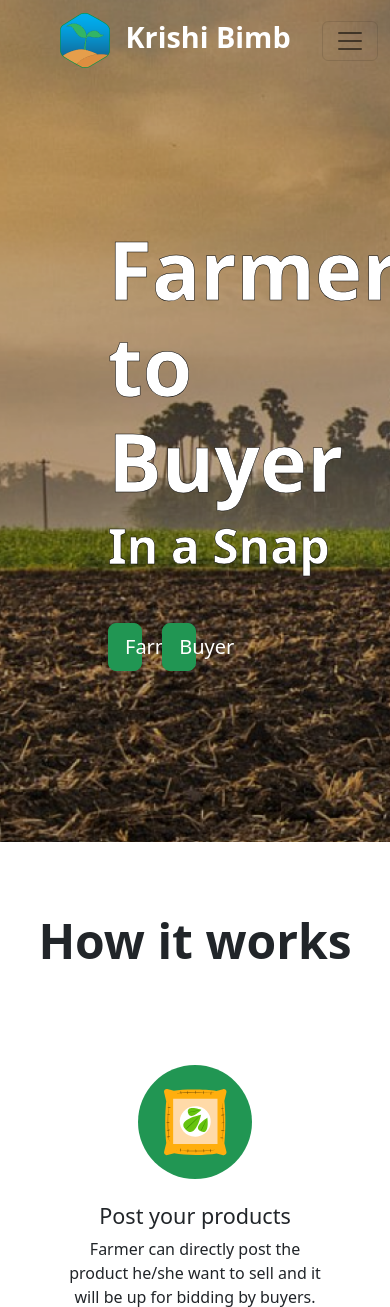
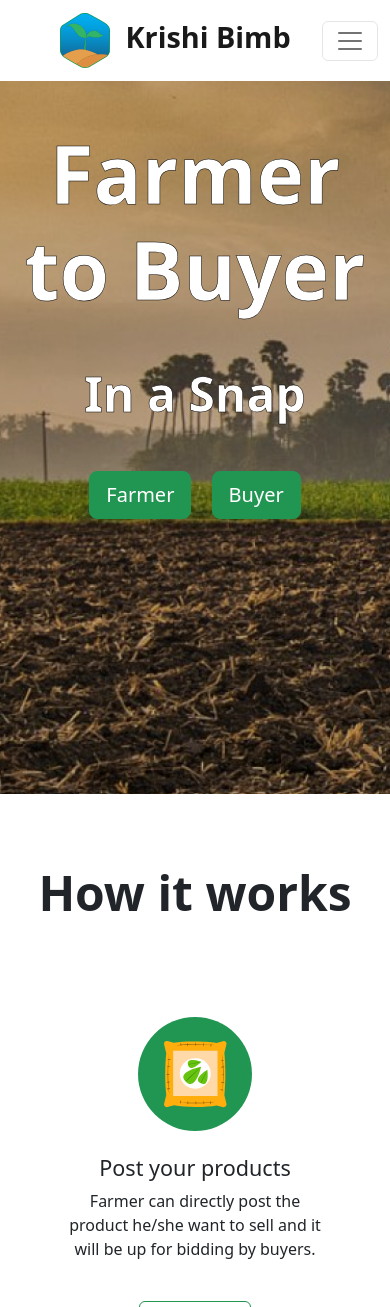
Before and after one commit to mayankdhnkr/krishi_bimb, a PHP site: page / in a window 390 px wide; the page is wider, and only the part inside the window is pictured. Shown: the top 1307 px of that part. Run offline with PHP 8.4, Linux system fonts and the light colour scheme; some libraries are stand-ins or nearby versions.

Commit message:
responsive landing page

```diff
--- a/CSS/styles.css
+++ b/CSS/styles.css
@@ -4,12 +4,19 @@ html{
 }
 
 /* Navbar */
-.navbar-brand {
-    color: white;
+nav{
+    background-color: white;
+}
+.links-navbar {
+    font-weight: 500;
+    font-size: 1.2rem;
+}
+.nav-link:hover {
+    color: #219653;
 }
 .signup-btn {
-    color: white;
-    border-color: white;
+    color: #219653;
+    border-color: #219653;
 }
 
 /* Hero Section */
@@ -32,9 +39,6 @@ html{
     font-weight: 900;
     color: white;
     -webkit-text-stroke: 0.5px #000000;
-}
-.choice-button{
-    width: 10%;
 }
 .title-text{
     position: relative;
@@ -110,3 +114,22 @@ html{
 .wave{
     width: 100%;
 }
+
+/* Responsive View */
+@media only screen and (max-width: 756px) {
+    body{
+        text-align: center;
+    }
+    #footer{
+        text-align: start;
+    }
+    .footer-email {
+        font-size: 1.5rem;
+    }
+    .footer-link{
+        margin-right: 15px;
+    }
+    nav{
+        background-color: white;
+    }
+}
--- a/CSS/utilities.css
+++ b/CSS/utilities.css
@@ -21,15 +21,6 @@
 
 
 /* Navbar */
-.links-navbar {
-    color: white;
-    font-size: 1.2rem;
-}
-
-.nav-link:hover {
-    color: #219653;
-}
-
 .navbar-brand {
     font-size: 1.8rem;
     font-weight: 700;
--- a/index.html
+++ b/index.html
@@ -27,9 +27,9 @@
         <!-- Navbar -->
         <nav class="navbar navbar-expand-lg fixed-top">
             <div class="container-fluid">
-                <a href="#" class="navbar-brand">
+                <a href="index.html" class="navbar-brand">
                     <img src="Images/Krishi Bimb Logo.png" alt="KrishiBimb-logo" class="ms-5 me-2">
-                    <span class="navbar-logo-text">Krishi Bimb</span>
+                    <span class="navbar-logo-text pt-1 mt-1">Krishi Bimb</span>
                 </a>
 
                 <button class="navbar-toggler" type="button" data-bs-toggle="collapse" data-bs-target="#navbarNav" aria-controls="navbarNav" aria-expanded="false" aria-label="Toggle navigation">
@@ -59,11 +59,11 @@
         </nav>
 
         <!-- <img src="Images/Background.png" alt="Background Images" class="absolute hero-background"> -->
-        <div class="flex-row mt-5 pt-5 ms-5 ps-5 title-text">
+        <div class="flex-row mt-lg-5 pt-lg-5 ms-lg-5 ps-lg-5 title-text">
             <h1 class="hero-heading">Farmer to Buyer</h1>
-            <h4 class="hero-subheading">In a Snap</h4>
+            <h4 class="hero-subheading mt-5 mt-md-0">In a Snap</h4>
         </div>
-        <div class="flex-row mt-5 ms-5 ps-5 title-text">
+        <div class="flex-row mt-5 ms-lg-5 ps-lg-5 title-text">
             <a href="addcrop.html"><button class="btn btn-lg btn-primary me-2 choice-button">Farmer</button></a>
             <a href="productpage.html"><button class="btn btn-lg btn-primary ms-2 choice-button">Buyer</button></a>
         </div>
@@ -163,7 +163,7 @@
 
     <section id="footer">
         <div class="row flex-row gx-0 mb-5">
-            <div class="col-lg-6 flex-column">
+            <div class="col-lg-6 flex-column mb-5">
                     <h6 class="subheading-footer">FOLLOW US</h6>
                     <ul class="nav">
                         <li><a href="https://github.com/mayankdhnkr"><i class="fa-solid fa-globe fa-2x me-2 footer-icon"></i></a></li>
@@ -181,7 +181,7 @@
 
         <div class="row flex-row gx-0">
             <div class="col-lg-6 flex-column">
-                <div class="row row-cols-2 flex-row info gx-0">
+                <div class="row row-cols-2 flex-row info gx-0 mb-5">
                     <div class="col-12"><h6 class="subheading-footer">INFORMATION</h6></div>
                     <div class="col-3 mb-3"><a href="" class="nav-link footer-link">About Krishi Bimb</a></div>
                     <div class="col-7"><a href="" class="nav-link footer-link">Get in Touch</a></div>
@@ -196,15 +196,15 @@
                             <input type="text" id="floatingInput" class="form-control" placeholder="Mayank">
                             <label for="floatingInput">Your Name</label>
                     </div>
-                    <div class="col-lg-5 form-floating mb-4">
+                    <div class="col-lg-5 form-floating mb-4 me-3">
                         <input type="email" id="floatingEmail" class="form-control" placeholder="mayank@gmail.com">
                         <label for="floatingEmail">Your Email</label>
                     </div>
-                    <div class="col-lg-6 form-floating">
+                    <div class="col-lg-6 form-floating mb-2">
                         <textarea name="" id="floatingTextArea" class="form-control"placeholder="Leave your Message here"></textarea>
                         <label for="floatingTextArea">Your Message</label>
                     </div>
-                    <div class="col-lg-2 ms-4 align-self-center">
+                    <div class="col-lg-2 ms-4 align-self-center footer-button">
                         <button class="btn btn-lg btn-primary">SEND</button>
                     </div>
                 </div>
```
